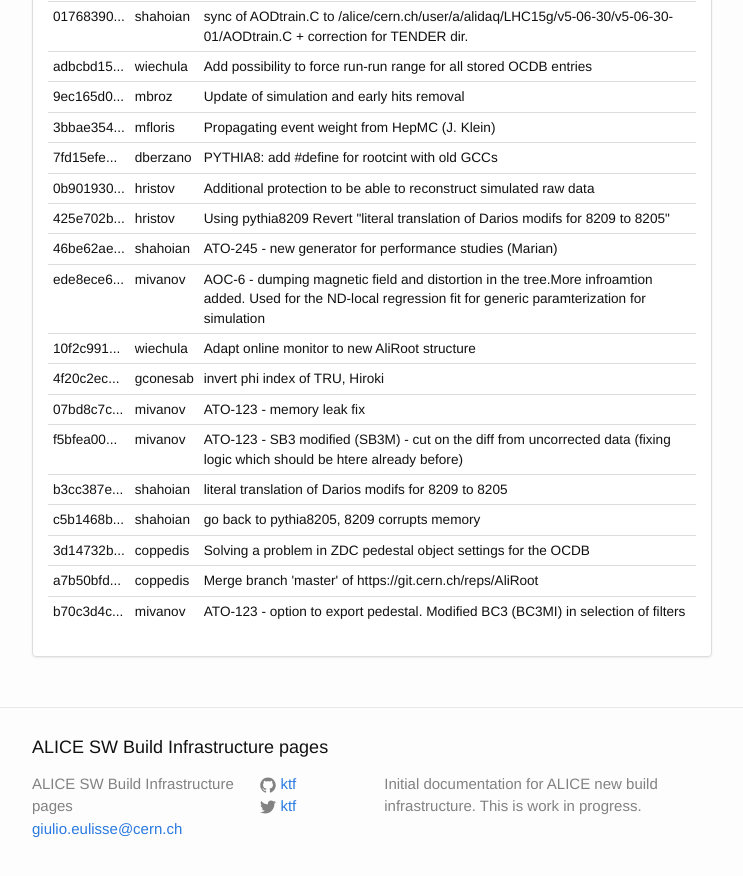
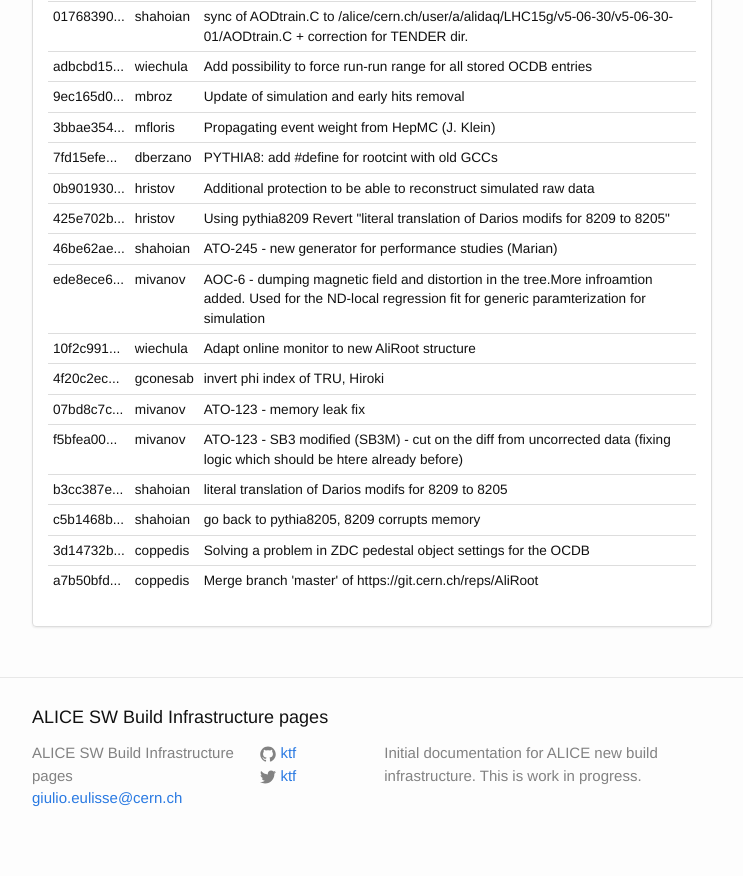
Before and after one commit to alisw/alisw.github.io, a Jekyll site: the page built from index.html, in a window 1280 px wide and 900 px high, scrolled down 611 px. Shown: the top 876 px of the window, without its empty margins (268-1011 px from the left). Built offline with Jekyll 4.4.1, drawn with Linux system fonts in a browser that asks for light colours; nearby versions of some CDN libraries.

Commit message:
Updated results.

```diff
--- a/_data/commits-aliroot-master.yaml
+++ b/_data/commits-aliroot-master.yaml
@@ -118,8 +118,3 @@
  message: >-
     Merge branch 'master' of https://git.cern.ch/reps/AliRoot
  author: !!str coppedis
--
- commit: "b70c3d4cc7781d3c37f8e02734d8d8ed339e76cd"
- message: >-
-    ATO-123 - option to export pedestal. Modified BC3 (BC3MI) in selection of filters
- author: !!str mivanov
```
